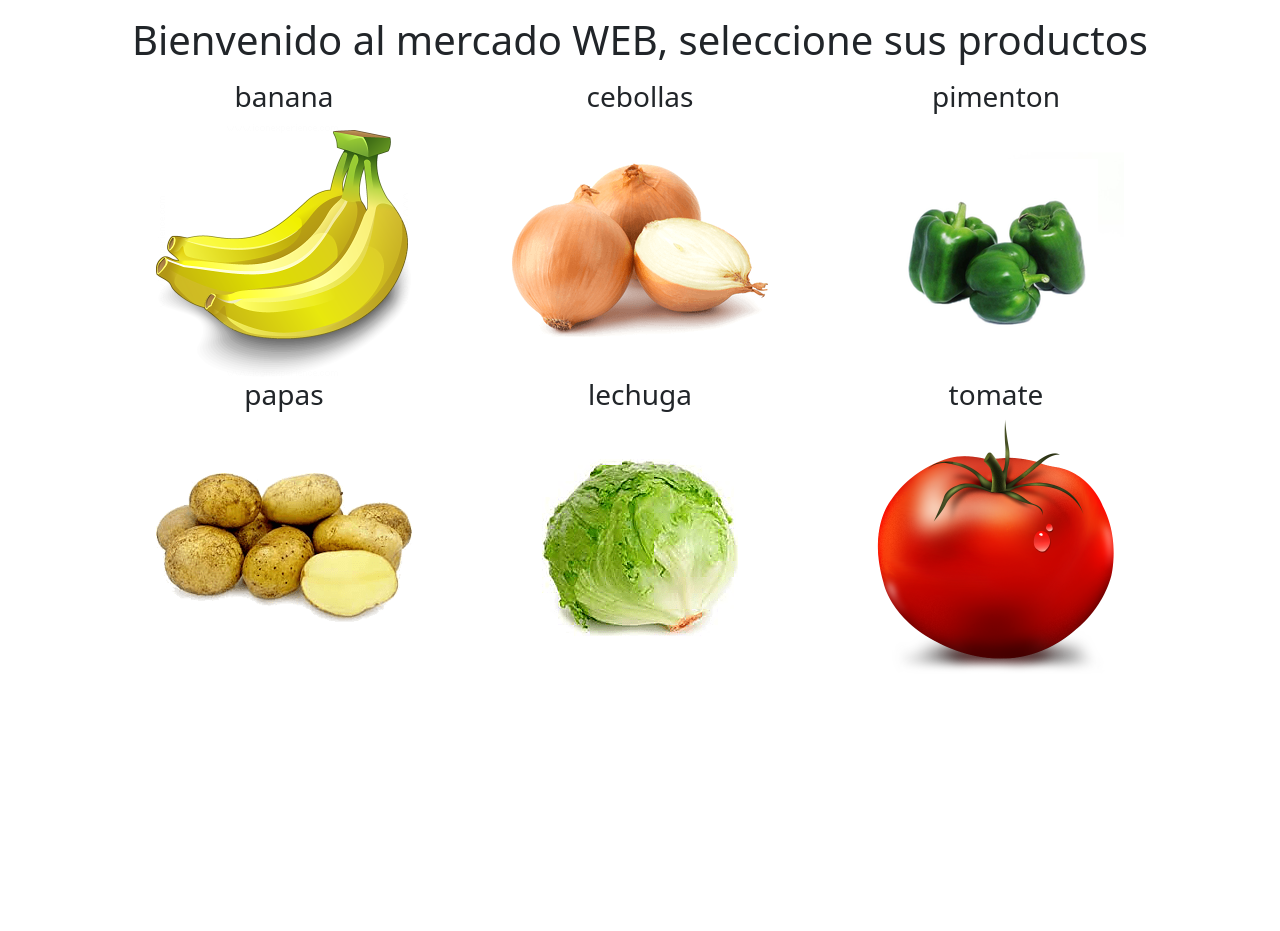
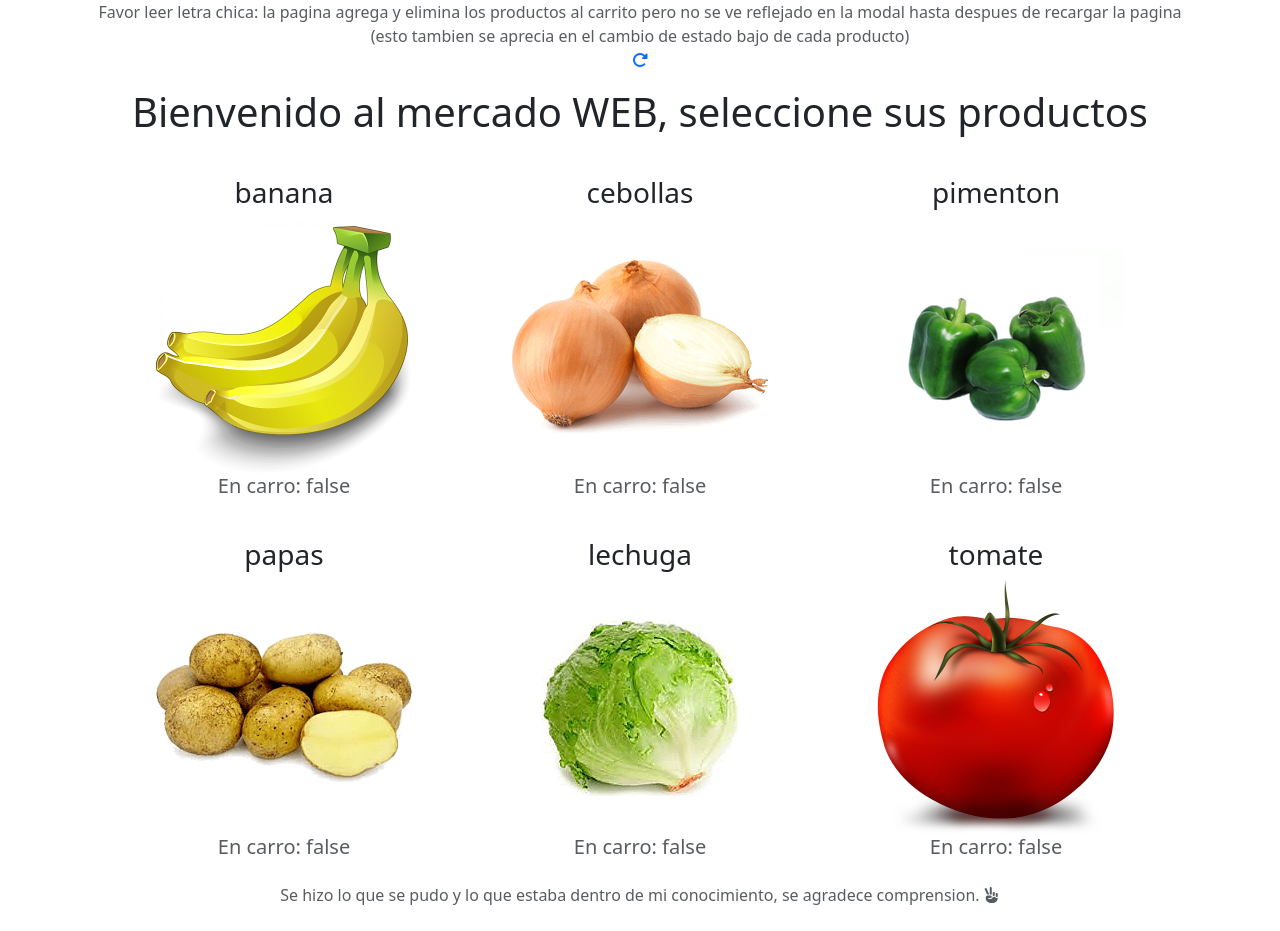
Before and after one commit to javierv96/Desafio2Modulo6, a Node server app: page / in a window 1280 px wide. Shown: the part 56-987 px from the top of the page. Before the commit the page ends 726 px from the top, so only its background shows below. Run offline with Node 20, Linux system fonts and the light colour scheme; some libraries are stand-ins or nearby versions.

Commit message:
agregar y elimianr productos al carrito

```diff
--- a/assets/js/front.js
+++ b/assets/js/front.js
@@ -2,10 +2,16 @@ $(document).ready(function () {
     $('.producto').click(function (e) {
         e.preventDefault();
         $(this).addClass('seleccionado');
+        var nombreProducto = $(this).data('nombre');
+        $.post('/agregar-al-carrito', { nombre: nombreProducto }, function (data) {
+        });
     });
 
     $('.producto').dblclick(function (e) {
         e.preventDefault();
         $(this).removeClass('seleccionado');
+        var nombreProducto = $(this).data('nombre');
+        $.post('/quitar-del-carrito', { nombre: nombreProducto }, function (data) {
+        });
     });
 });
--- a/package.json
+++ b/package.json
@@ -10,6 +10,7 @@
   "author": "",
   "license": "ISC",
   "dependencies": {
+    "body-parser": "^1.20.2",
     "bootstrap": "^5.3.3",
     "express": "^4.19.2",
     "express-handlebars": "^7.1.2",
--- a/server.js
+++ b/server.js
@@ -1,16 +1,17 @@
 const express = require('express');
 const exphbs = require('express-handlebars');
+const bodyParser = require('body-parser');
 
 const app = express();
 const PORT = process.env.PORT || 3000;
 
 const productos = [
-    { nombre: 'banana', imagen: 'banana.png' },
-    { nombre: 'cebollas', imagen: 'cebollas.png' },
-    { nombre: 'pimenton', imagen: 'pimenton.png' },
-    { nombre: 'papas', imagen: 'papas.png' },
-    { nombre: 'lechuga', imagen: 'lechuga.png' },
-    { nombre: 'tomate', imagen: 'tomate.png' }
+    { nombre: 'banana', imagen: 'banana.png', seleccionado:false },
+    { nombre: 'cebollas', imagen: 'cebollas.png', seleccionado:false },
+    { nombre: 'pimenton', imagen: 'pimenton.png', seleccionado:false },
+    { nombre: 'papas', imagen: 'papas.png', seleccionado:false },
+    { nombre: 'lechuga', imagen: 'lechuga.png', seleccionado:false },
+    { nombre: 'tomate', imagen: 'tomate.png', seleccionado:false }
 ];
 
 let carrito = [];
@@ -30,15 +31,48 @@ app.use("/jquery", express.static(__dirname + "/node_modules/jquery/dist"));
 app.use('/css', express.static(__dirname + '/assets/css'));
 app.use('/front', express.static(__dirname + '/assets/js'));
 
-app.get("/", function(req, res) {
+// Configura body-parser
+app.use(bodyParser.urlencoded({ extended: true }));
+
+app.post('/agregar-al-carrito', (req, res) => {
+    const productoNombre = req.body.nombre;
+    const producto = productos.find(p => p.nombre === productoNombre);
+    if (producto) {
+        if (!producto.seleccionado) {
+            producto.seleccionado = true;
+            carrito.push(producto);
+            console.log(producto.seleccionado);
+        } else {
+            console.log("El producto ya está en el carrito: " + productoNombre);
+        }
+
+    }
+});
+
+app.post('/quitar-del-carrito', (req, res) => {
+    const productoNombre = req.body.nombre;
+    const producto = productos.find(p => p.nombre === productoNombre);
+    if (producto) {
+        const index = carrito.indexOf(producto);
+        if (index !== -1) {
+            carrito.splice(index, 1);
+            producto.seleccionado = false; // Cambiar el estado del producto a no seleccionado
+            console.log("Producto eliminado del carrito: " + productoNombre);
+            res.send('Producto eliminado del carrito.');
+            console.log(producto.seleccionado);
+        } else {
+            console.log("El producto no se encontró en el carrito: " + productoNombre);
+            res.send('El producto no se encontró en el carrito.');
+        }
+    } else {
+        console.log("El producto no existe: " + productoNombre);
+        res.send('El producto no existe.');
+    }
+});
+
+app.get("/", function (req, res) {
     res.render("Main", {
         productos: productos,
-        carrito: carrito
-    });
-});
-
-app.get("/menu", function(req, res) {
-    res.render("menu", {
         carrito: carrito
     });
 });
--- a/views/Main.handlebars
+++ b/views/Main.handlebars
@@ -1,6 +1,5 @@
 <!DOCTYPE html>
 <html lang="en">
-
 <head>
     <meta charset="UTF-8">
     <meta name="viewport" content="width=device-width, initial-scale=1.0">
@@ -8,11 +7,8 @@
     <link rel="stylesheet" href="/bootstrap/bootstrap.min.css">
     <link rel="stylesheet" href="/css/style.css">
 </head>
-
 <body>
-
     {{> Dashboard}}
-
     <script src="https://cdn.jsdelivr.net/npm/@popperjs/core@2.11.8/dist/umd/popper.min.js"
         integrity="sha384-I7E8VVD/ismYTF4hNIPjVp/Zjvgyol6VFvRkX/vR+Vc4jQkC+hVqc2pM8ODewa9r"
         crossorigin="anonymous"></script>
@@ -26,5 +22,4 @@
     <!-- Script Local -->
     <script src="/front/front.js"></script>
 </body>
-
 </html>
--- a/views/partials/MainSection.handlebars
+++ b/views/partials/MainSection.handlebars
@@ -1,5 +1,6 @@
 <div class="row container m-auto justify-content-center text-center">
     <div class="col-12">
+        <label class="text-muted">Favor leer letra chica: la pagina agrega y elimina los productos al carrito pero no se ve reflejado en la modal hasta despues de recargar la pagina (esto tambien se aprecia en el cambio de estado bajo de cada producto)</label> <a href=""><i class="fa-solid fa-rotate-right"></i></a>
         <h1 class="my-3">Bienvenido al mercado WEB, seleccione sus productos</h1>
         {{> Producto}}
     </div>
--- a/views/partials/Menu.handlebars
+++ b/views/partials/Menu.handlebars
@@ -1,6 +1,6 @@
 <nav class="navbar navbar-light bg-success">
   <div class="container-fluid justify-content-center">
-    <a class="navbar-brand" href="" id="cartButton" data-bs-toggle="modal" data-bs-target="#exampleModal">
+    <a class="navbar-brand carrito" href="#" id="" data-bs-toggle="modal" data-bs-target="#exampleModal">
       <i class="fa fa-shopping-cart text-white" aria-hidden="true"></i>
     </a>
   </div>
@@ -12,7 +12,6 @@
       <div class="row container">
         {{#each carrito}}
         <div class="col-4 producto" data-nombre="{{nombre}}">
-          <h3>{{nombre}}</h3>
           <img src="/{{imagen}}" alt="{{nombre}}">
         </div>
         {{/each}}
--- a/views/partials/Producto.handlebars
+++ b/views/partials/Producto.handlebars
@@ -1,8 +1,11 @@
-<div class="row container m-auto">
+<div class="row container m-auto my-4">
     {{#each productos}}
-    <div class="col-4 producto" data-nombre="{{nombre}}">
+    <div class="col-4 producto my-3" data-nombre="{{nombre}}">
         <h3>{{nombre}}</h3>
         <img src="/{{imagen}}" alt="{{nombre}}">
+        <h5 class="text-muted">En carro: {{seleccionado}}</h5>
     </div>
     {{/each}}
+
+        <label class="text-muted">Se hizo lo que se pudo y lo que estaba dentro de mi conocimiento, se agradece comprension. <i class="fa-solid fa-hand-peace"></i></label>
 </div>
```
Also changed, not shown: 1 other file.
